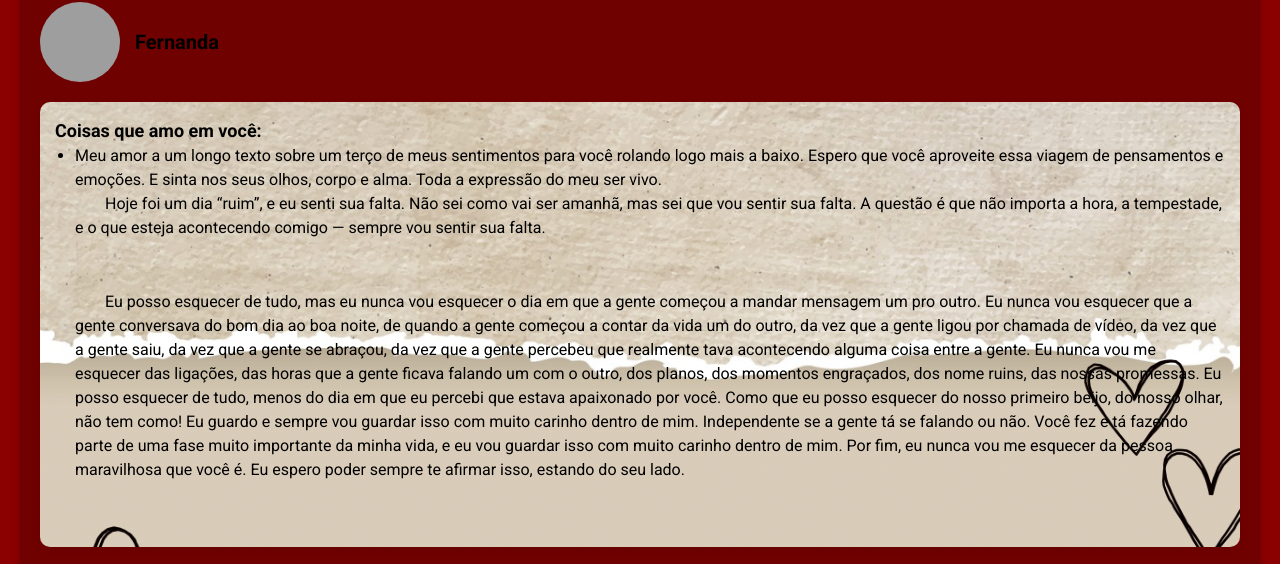
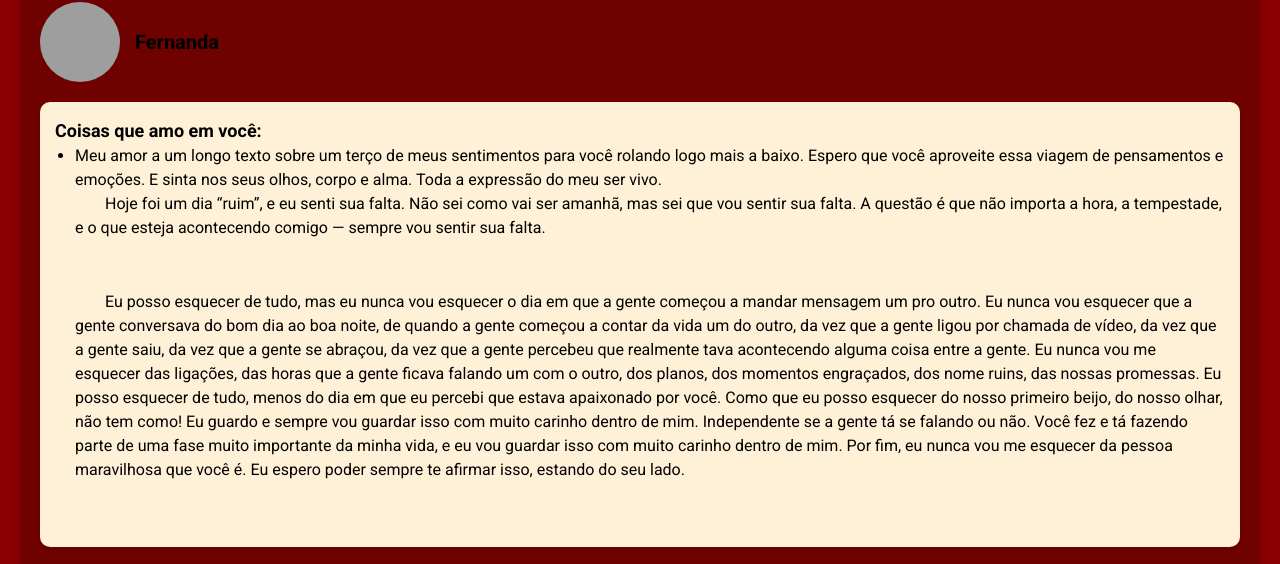
Before and after one commit to Gabessx/8-MESES, a plain HTML site: page index.html in a window 1280 px wide. Shown: the part 218-782 px from the top of the page. Drawn offline with nearby package versions, Linux system fonts and the light colour scheme; grey boxes are pictures that could not be loaded.

Commit message:
style.css

```diff
--- a/css/style.css
+++ b/css/style.css
@@ -74,7 +74,7 @@ body {
 
 .list-section {
     margin-top: 20px;
-    background: url('../imagens/plano1.png.PNG') no-repeat center center;
+    background: #ffF1d7;
     background-size: cover;
     padding: 15px;
     border-radius: 10px;
```
